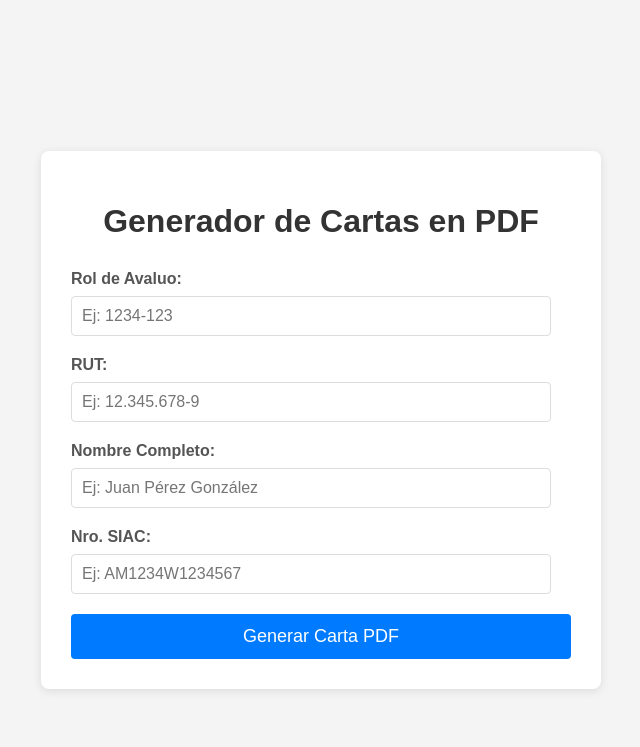
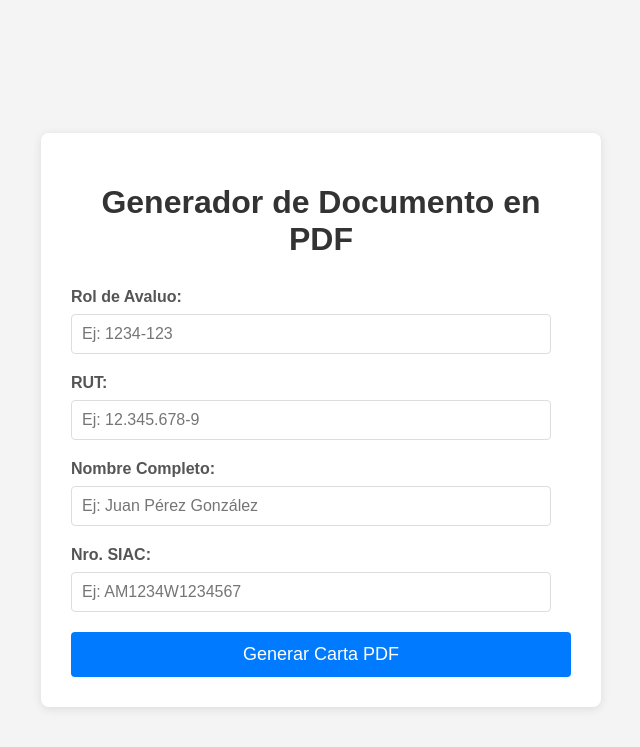
Before and after one commit to 3dalsur/Expo, a Flask app: page / in a window 1280 px wide. Shown: the top 747 px of the page, without its empty margins (319-959 px from the left). Run offline with Flask 3, Linux system fonts and the light colour scheme.

Commit message:
Update index.html
Título más acorde app

```diff
--- a/templates/index.html
+++ b/templates/index.html
@@ -60,7 +60,7 @@
 </head>
 <body>
     <div class="container">
-        <h1>Generador de Cartas en PDF</h1>
+        <h1>Generador de Documento en PDF</h1>
         <form method="POST">
             <label for="rol">Rol de Avaluo:</label>
             <input type="text" id="rol" name="rol" required placeholder="Ej: 1234-123">
```
